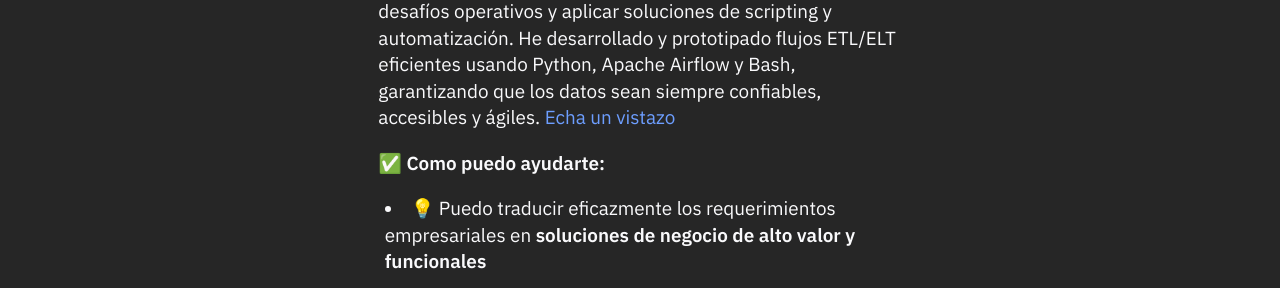
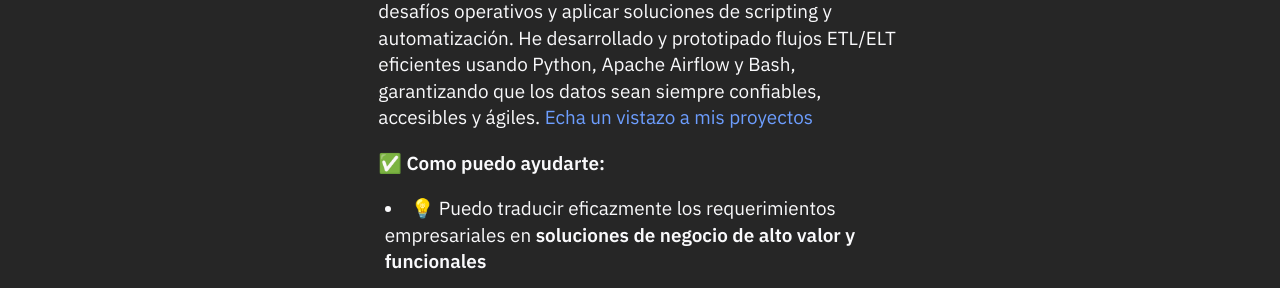
Before and after one commit to batistayureiba/batistayureiba.github.io, a Jekyll site: the page built from _posts/2025-05-24-about.md, in a window 1280 px wide. Shown: the part 1061-1349 px from the top of the page. Built offline with Jekyll 4.4.1, drawn with Linux system fonts in a browser that asks for light colours.

Commit message:
Revise project link in about.md
Updated the link to see my portfolio projects in the about section.

```diff
--- a/_posts/2025-05-24-about.md
+++ b/_posts/2025-05-24-about.md
@@ -12,7 +12,7 @@
 
 En mi experiencia, he actuado como recurso clave para la **continuidad del servicio** en entornos de **alto volumen transaccional** (como venta y finanzas), y he colaborado con equipos multidisciplinarios. Esto me permite ir más allá del troubleshooting reactivo y dirigir mis esfuerzos a la **mejora continua** y la **automatización de procesos**. Es precisamente esta mentalidad de eficiencia la que me ha llevado a la Ingeniería de Datos.
 
-Mi metodología es práctica y consiste en identificar los desafíos operativos y aplicar soluciones de scripting y automatización. He desarrollado y prototipado flujos ETL/ELT eficientes usando Python, Apache Airflow y Bash, garantizando que los datos sean siempre confiables, accesibles y ágiles. [Echa un vistazo](../assets/download/e.sql)
+Mi metodología es práctica y consiste en identificar los desafíos operativos y aplicar soluciones de scripting y automatización. He desarrollado y prototipado flujos ETL/ELT eficientes usando Python, Apache Airflow y Bash, garantizando que los datos sean siempre confiables, accesibles y ágiles. [Echa un vistazo a mis proyectos](/notes)
 
 
 ✅ **Como puedo ayudarte:**
```
